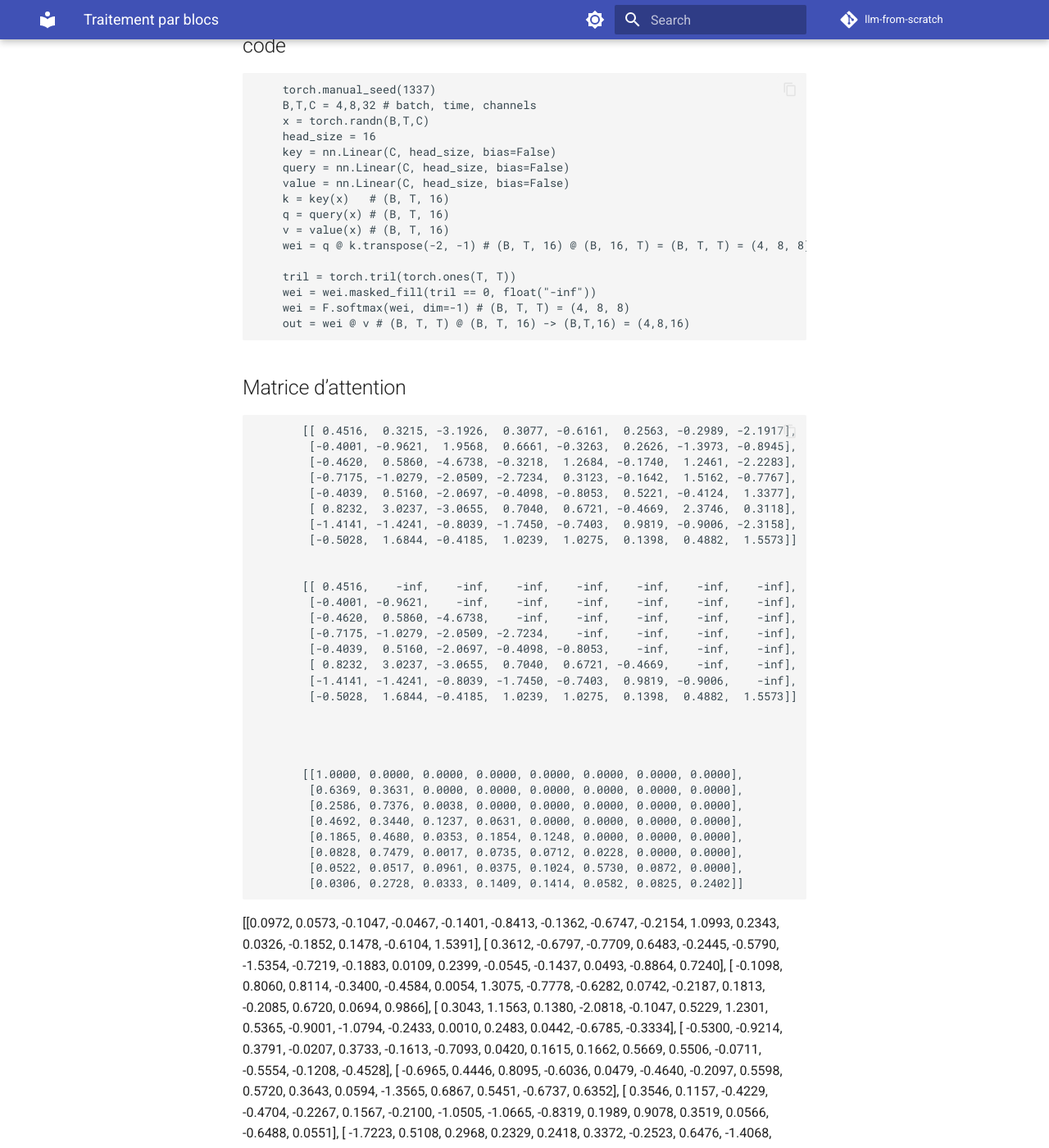
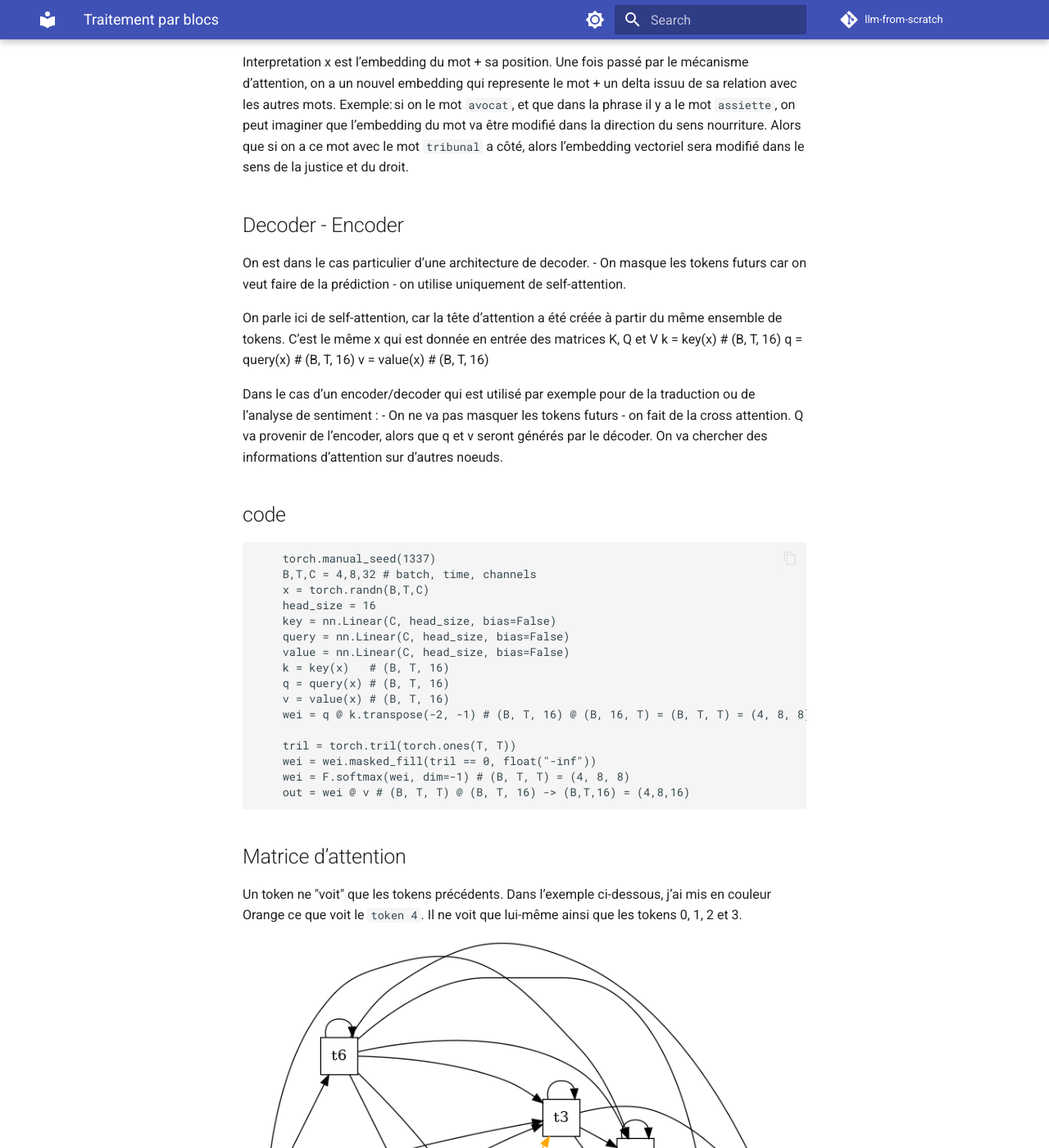
Before and after one commit to 1ou2/llm-from-scratch, an MkDocs documentation site: the page built from docs/concepts/model/gpt2.md, in a window 1280 px wide and 1400 px high, scrolled down 3068 px. Shown: the whole window at 82% size. Built offline with MkDocs 1.6.1 and Material for MkDocs 9.7.7, drawn with Linux system fonts in a browser that asks for light colours; comment, search, counter and statistics services are not loaded; some of the changed text lies outside the part shown.

Commit message:
transformer

````diff
--- a/docs/concepts/model/gpt2.md
+++ b/docs/concepts/model/gpt2.md
@@ -70,11 +70,31 @@
 Enfin, une fois qu’on connait le poids relatif des tokens les uns par rapport aux autres on peut multiplier par la valeur du token
 out = wei @ x # (B, T, T) @ (B, T, C) -> (B,T,C) = (4,8,32)
 
+## Normalisation
+On divise le résultat de q.k par racine carrée(head_size).
+Si on ne le fait pas, la multiplication va produire de plus grosse valeurs et ces valeurs vont ensuite passer dans une fonction softmax qui va accroitre les écarts. Sans cette normalisation, au fur et à mesure on ne va plus avoir une distribution de probabilité bien diffuse et répartie sur les valeurs, mais on aura plutôt une valeur à 1 et les autres à 0 (cela va tendre vers un vecteur de type one-hot encoding)
+
 Interpretation
 x est l’embedding du mot + sa position.
 Une fois passé par le mécanisme d’attention, on a un nouvel embedding qui represente le mot + un delta issuu de sa relation avec les autres mots.
 Exemple: si on le mot ```avocat```, et que dans la phrase il y a le mot ```assiette```, on peut imaginer que l’embedding du mot va être modifié dans la direction du sens nourriture.
 Alors que si on a ce mot avec le mot ```tribunal``` a côté, alors l’embedding vectoriel sera modifié dans le sens de la justice et du droit.
+
+
+## Decoder - Encoder
+On est dans le cas particulier d’une architecture de decoder.
+- On masque les tokens futurs car on veut faire de la prédiction
+- on utilise uniquement de self-attention.
+
+On parle ici de self-attention, car la tête d’attention a été créée à partir du même ensemble de tokens. C’est le même x qui est donnée en entrée des matrices K, Q et V
+    k = key(x)   # (B, T, 16)
+    q = query(x) # (B, T, 16)
+    v = value(x) # (B, T, 16)
+
+Dans le cas d’un encoder/decoder qui est utilisé par exemple pour de la traduction ou de l’analyse de sentiment :
+- On ne va pas masquer les tokens futurs
+- on fait de la cross attention. Q va provenir de l’encoder, alors que q et v seront générés par le décoder. On va chercher des informations d’attention sur d’autres noeuds.
+
 
 ## code
 ```
@@ -97,6 +117,10 @@
 ```
 
 ## Matrice d’attention
+Un token ne "voit" que les tokens précédents. Dans l’exemple ci-dessous, j’ai mis en couleur Orange ce que voit le ```token 4```. Il ne voit que lui-même ainsi que les tokens 0, 1, 2 et 3.
+
+[![](images/token-attention.png)](images/token-attention.png)
+
 ```
        [[ 0.4516,  0.3215, -3.1926,  0.3077, -0.6161,  0.2563, -0.2989, -2.1917],
         [-0.4001, -0.9621,  1.9568,  0.6661, -0.3263,  0.2626, -1.3973, -0.8945],
@@ -118,8 +142,6 @@
         [-0.5028,  1.6844, -0.4185,  1.0239,  1.0275,  0.1398,  0.4882,  1.5573]]
 
 
-
-
        [[1.0000, 0.0000, 0.0000, 0.0000, 0.0000, 0.0000, 0.0000, 0.0000],
         [0.6369, 0.3631, 0.0000, 0.0000, 0.0000, 0.0000, 0.0000, 0.0000],
         [0.2586, 0.7376, 0.0038, 0.0000, 0.0000, 0.0000, 0.0000, 0.0000],
@@ -130,37 +152,10 @@
         [0.0306, 0.2728, 0.0333, 0.1409, 0.1414, 0.0582, 0.0825, 0.2402]]
 ```
 
-
-
-[[0.0972, 0.0573,     -0.1047,     -0.0467,     -0.1401,
-             -0.8413,     -0.1362,     -0.6747,     -0.2154,      1.0993,
-              0.2343,      0.0326,     -0.1852,      0.1478,     -0.6104,
-              1.5391],
-        [     0.3612,     -0.6797,     -0.7709,      0.6483,     -0.2445,
-             -0.5790,     -1.5354,     -0.7219,     -0.1883,      0.0109,
-              0.2399,     -0.0545,     -0.1437,      0.0493,     -0.8864,
-              0.7240],
-        [    -0.1098,      0.8060,      0.8114,     -0.3400,     -0.4584,
-              0.0054,      1.3075,     -0.7778,     -0.6282,      0.0742,
-             -0.2187,      0.1813,     -0.2085,      0.6720,      0.0694,
-              0.9866],
-        [     0.3043,      1.1563,      0.1380,     -2.0818,     -0.1047,
-              0.5229,      1.2301,      0.5365,     -0.9001,     -1.0794,
-             -0.2433,      0.0010,      0.2483,      0.0442,     -0.6785,
-             -0.3334],
-        [    -0.5300,     -0.9214,      0.3791,     -0.0207,      0.3733,
-             -0.1613,     -0.7093,      0.0420,      0.1615,      0.1662,
-              0.5669,      0.5506,     -0.0711,     -0.5554,     -0.1208,
-             -0.4528],
-        [    -0.6965,      0.4446,      0.8095,     -0.6036,      0.0479,
-             -0.4640,     -0.2097,      0.5598,      0.5720,      0.3643,
-              0.0594,     -1.3565,      0.6867,      0.5451,     -0.6737,
-              0.6352],
-        [     0.3546,      0.1157,     -0.4229,     -0.4704,     -0.2267,
-              0.1567,     -0.2100,     -1.0505,     -1.0665,     -0.8319,
-              0.1989,      0.9078,      0.3519,      0.0566,     -0.6488,
-              0.0551],
-        [    -1.7223,      0.5108,      0.2968,      0.2329,      0.2418,
-              0.3372,     -0.2523,      0.6476,     -1.4068,     -0.6438,
-              0.0745,     -0.5873,      0.1296,     -0.2159,     -0.7506,
-              0.3231]]
+# Multihead attention
+Dans l’architecture des Transformers, on a plusieurs Attention Head.
+Le résultat du multi-head est juste la concatenation des différente Head.
+```     out = torch.cat([h(x) for h in self.heads], dim=-1)
+        # project the layer so that we can add it to the residual connection neuron
+        out = self.proj(out)```
+Comme chaque attention head, est de dimension, ```(B,T,Head_size)``` on projete le résulat via un réseau de neurone feedforward
````
Also changed, not shown: docs/concepts/model/images/token-attention.png (added), 2 other files.
